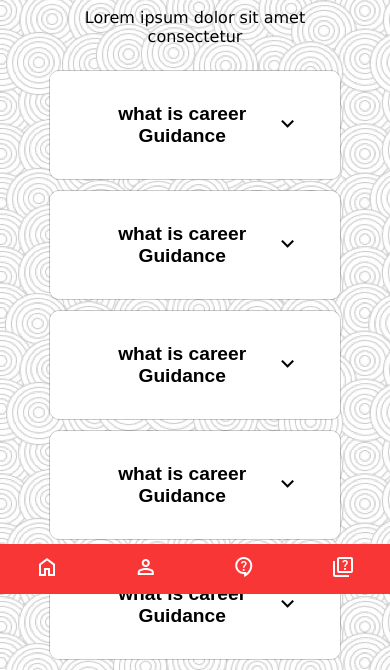
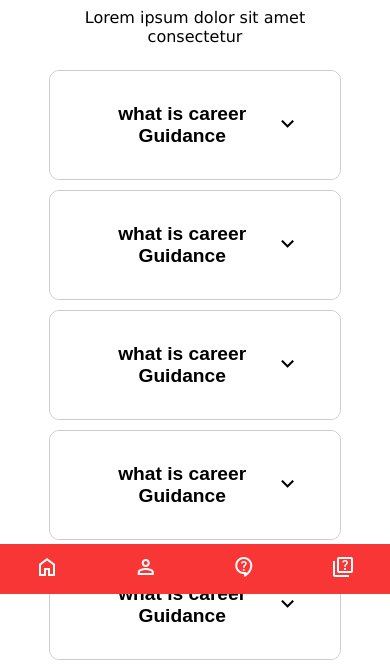
Before and after one commit to Kunalahlawat2003/career-guidance-webapp, a website: page faq.html in a window 390 px wide. Shown: the part 250-920 px from the top of the page. Drawn offline with nearby package versions, Linux system fonts and the light colour scheme.

Commit message:
Update faq.css

```diff
--- a/css/faq.css
+++ b/css/faq.css
@@ -151,7 +151,7 @@ body{
 @media (max-width:480px){   /*for mobile*/
 
     body{
-        background-image: url(/img/pattern.jpg);
+/*         background-image: url(/img/pattern.jpg); */
     }
 
     .top-bar{
```
